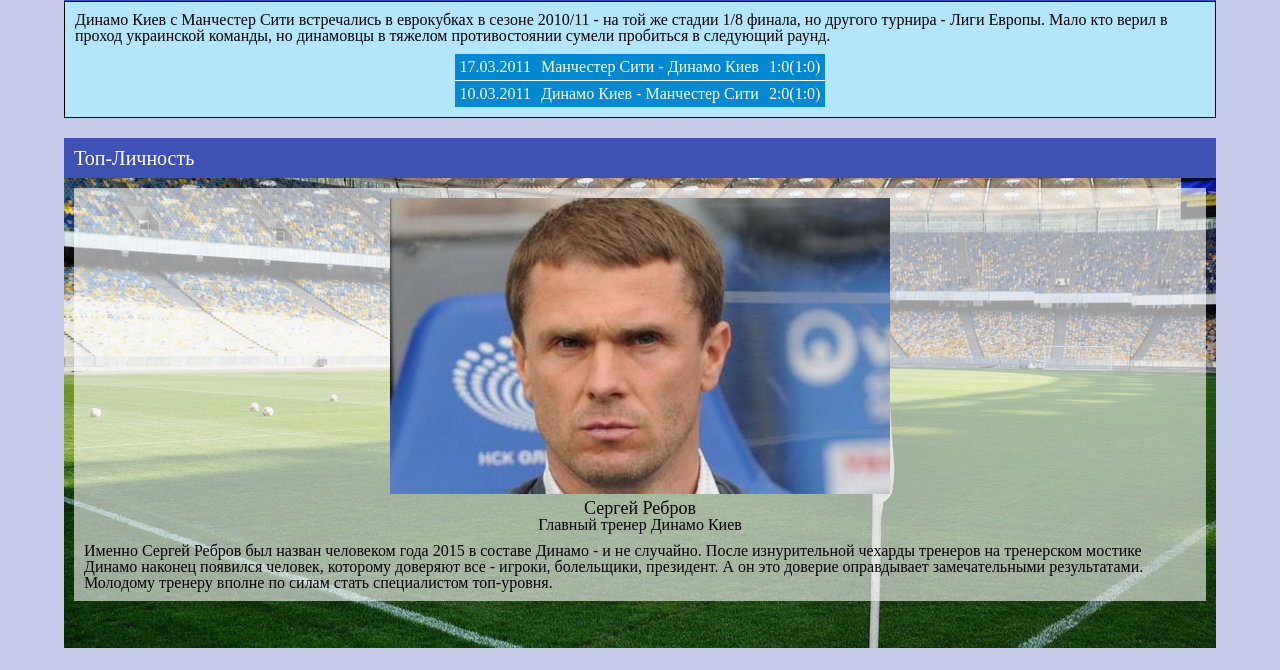
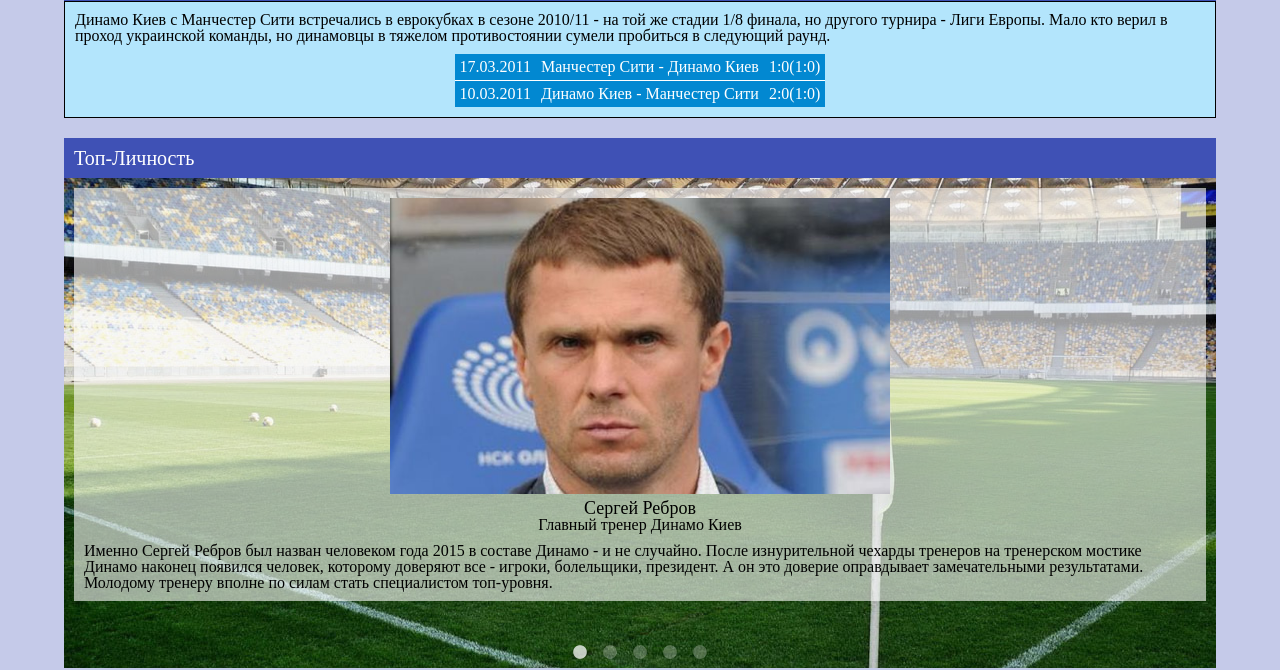
Before and after one commit to fremdev/dynamo, a plain HTML site: page index.html in a window 1280 px wide. Shown: the part 903-1573 px from the top of the page. Drawn offline with nearby package versions, Linux system fonts and the light colour scheme.

Commit message:
Change the appearance of slider's controls(dots)
Adjust size and position

```diff
--- a/main.scss
+++ b/main.scss
@@ -260,7 +260,7 @@ footer {
 
 .person {
     background-color: $person-color;
-    margin: 10px;
+    margin: 10px 10px 30px;
     padding: 10px;
 }
 
@@ -284,6 +284,17 @@ footer {
     margin:  0 auto 5px;
 }
 
+/* slick styles */
+.slick-dots {
+    bottom: 5px;
+}
+.slick-dots li button:before {
+    font-size: 16px;
+    color: white;
+}
+.slick-dots li.slick-active button:before {
+    color: white;
+}
 /* =================================
   Footer
 ==================================== */
```
Also changed, not shown: main.css.
